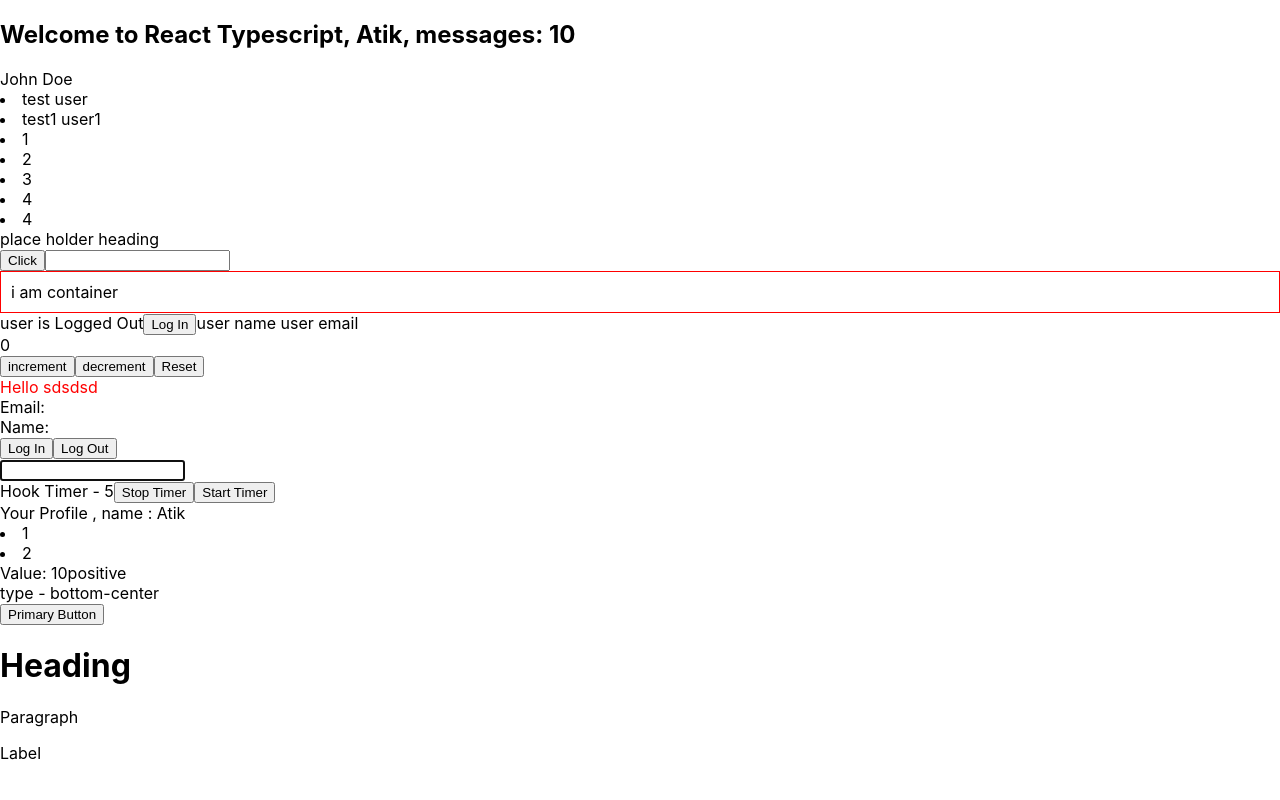
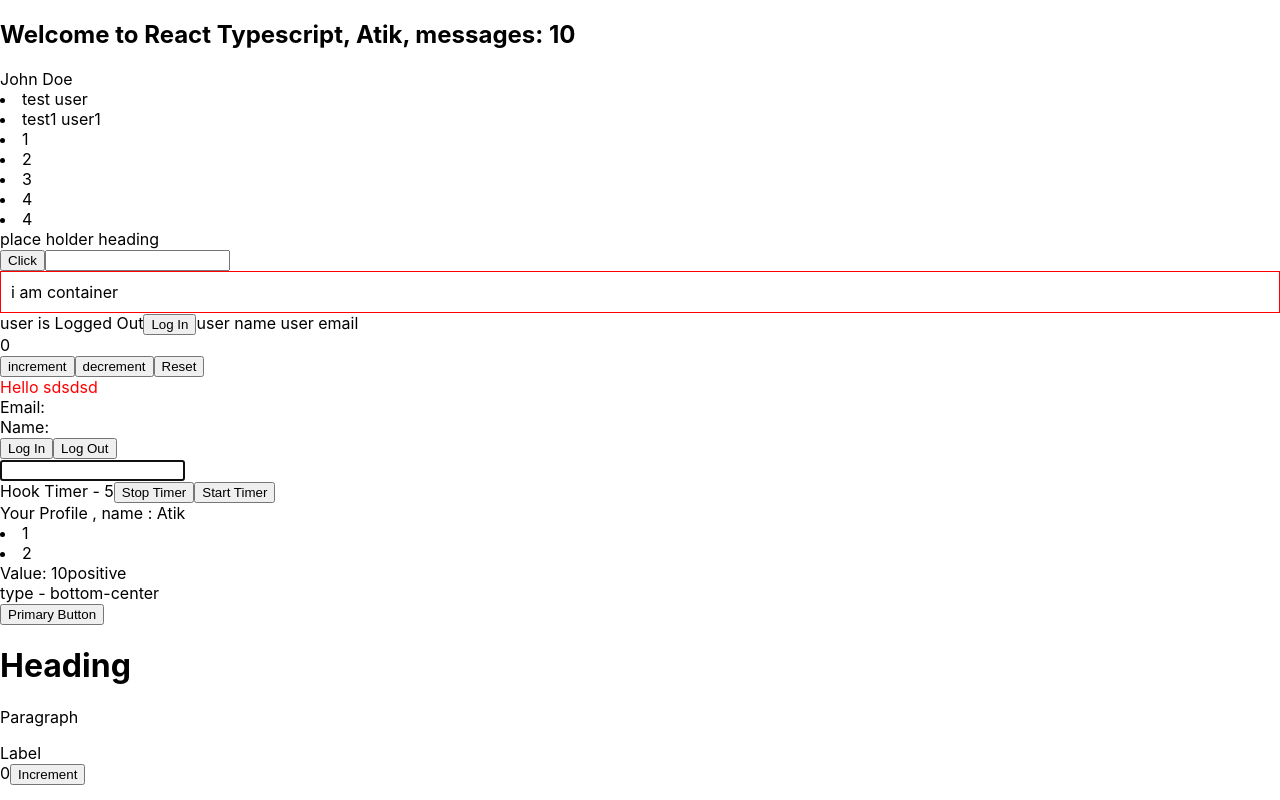
Before and after one commit to atikmahbub/react-typescript-intro, a React (Create React App) app: page / in a window 1280 px wide. Built offline with nearby package versions, Linux system fonts and the light colour scheme.

Commit message:
added render props

```diff
--- a/src/App.tsx
+++ b/src/App.tsx
@@ -19,8 +19,9 @@ import List from "./components/generics/List";
 import CheckNumber from "./components/retricts/CheckNumber";
 import Toast from "./components/templateliterals/Toast";
 import Text from "./components/polymorphic/Text";
-
 import CustomButton from "./components/wrappinghtml/Button";
+import CounterComponent from "./components/renderProps/CounterComponent";
+import { count } from "console";
 
 function App() {
   const person = {
@@ -106,6 +107,19 @@ function App() {
       <Text as="label" htmlFor="someId" color="secondary">
         Label
       </Text>
+
+      <CounterComponent>
+        {(count, setCount) => {
+          return (
+            <div>
+              {count}
+              <button onClick={() => setCount((count) => count + 1)}>
+                Increment
+              </button>
+            </div>
+          );
+        }}
+      </CounterComponent>
     </div>
   );
 }
--- /dev/null
+++ b/src/components/renderProps/CounterComponent.tsx
@@ -0,0 +1,14 @@
+import React, { useState } from "react";
+
+type CounterProps = {
+  children: (
+    count: number,
+    setCount: React.Dispatch<React.SetStateAction<number>>
+  ) => React.ReactNode | null;
+};
+const CounterComponent = ({ children }: CounterProps) => {
+  const [count, setCount] = useState(0);
+  return <div>{children(count, setCount)}</div>;
+};
+
+export default CounterComponent;
```
